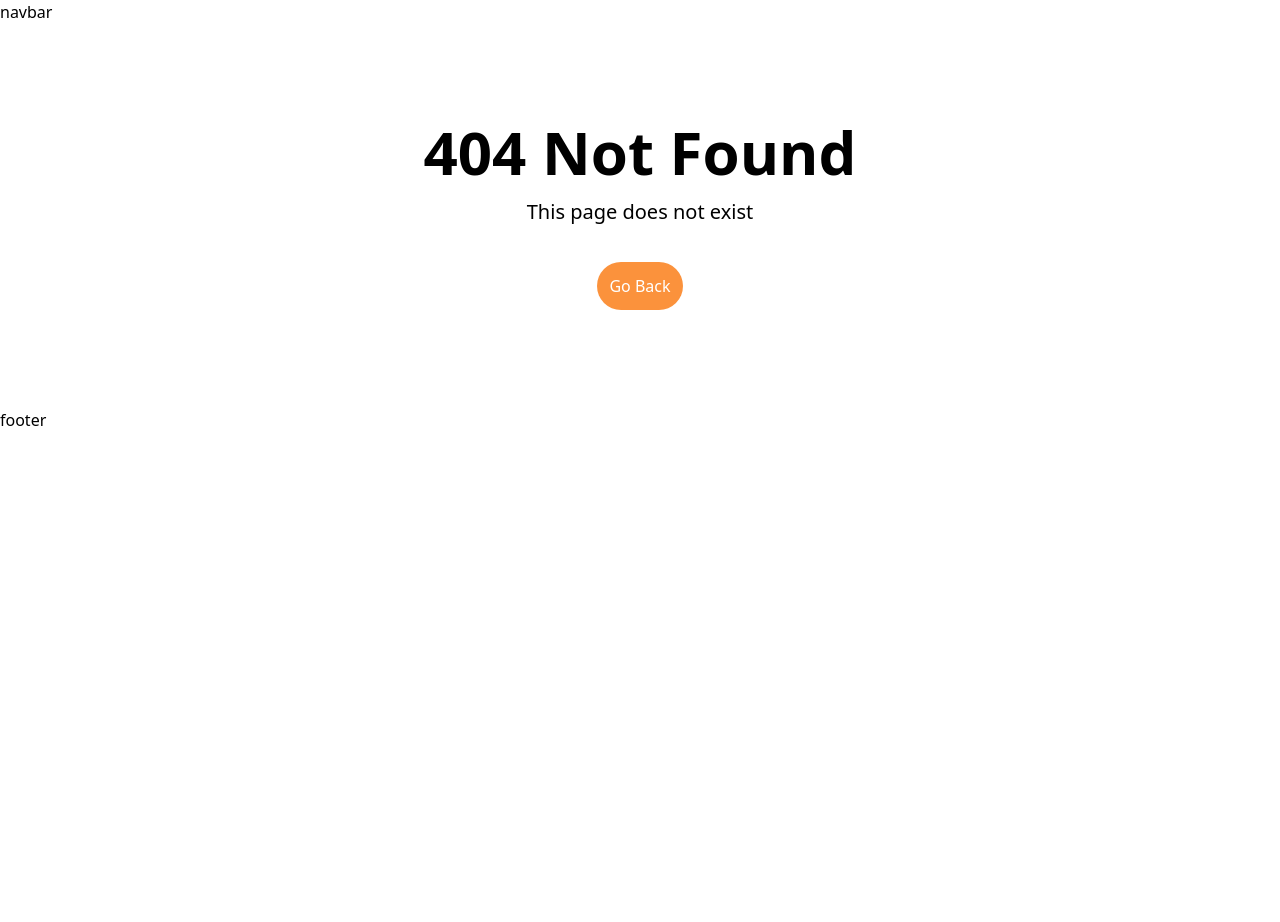
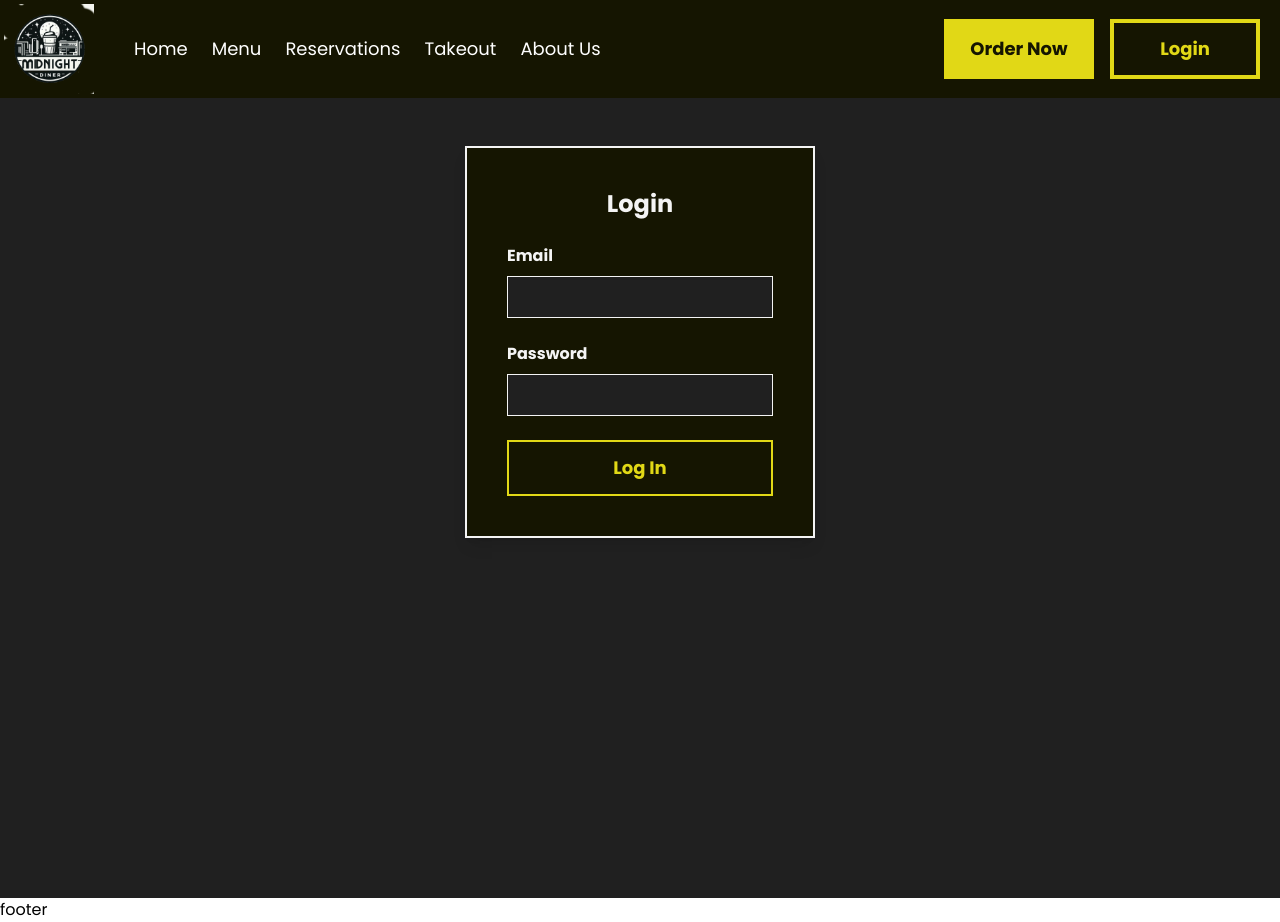
Before and after one commit to MarshallNickolauson/midnight-diner, a React (Vite) app in the folder frontend/: page /login in a window 1280 px wide. Before the commit this address had no page. Before the commit the page ends 800 px from the top, so only its background shows below. Built offline with nearby package versions, Linux system fonts and the light colour scheme.

Commit message:
frontend login and logout

```diff
--- a/frontend/index.html
+++ b/frontend/index.html
@@ -5,6 +5,7 @@
     <link rel="icon" type="image/svg+xml" href="/vite.svg" />
     <meta name="viewport" content="width=device-width, initial-scale=1.0" />
     <link href="https://fonts.googleapis.com/css2?family=Roboto:wght@400;700&family=Ropa+Sans&display=swap" rel="stylesheet">
+    <link href="https://fonts.googleapis.com/css2?family=Poppins:wght@400;700&display=swap" rel="stylesheet">
     <title>frontend</title>
   </head>
   <body>
--- a/frontend/src/App.jsx
+++ b/frontend/src/App.jsx
@@ -2,6 +2,7 @@ import { Route, createBrowserRouter, createRoutesFromElements, RouterProvider }
 import MainLayout from './layouts/MainLayout'
 import NotFoundPage from './pages/NotFoundPage';
 import HomePage from './pages/HomePage';
+import LoginPage from './pages/LoginPage';
 
 function App() {
 
@@ -10,6 +11,7 @@ function App() {
       <Route path='/' element={<MainLayout />} >
         <Route index element={<HomePage />} />
         <Route path='*' element={<NotFoundPage />} />
+        <Route path='/login' element={<LoginPage />} />
       </Route>
     )
   );
--- a/frontend/src/components/Navbar.jsx
+++ b/frontend/src/components/Navbar.jsx
@@ -1,7 +1,47 @@
+import logo from '../assets/img/midnight-diner-logo.png';
+import { Link } from 'react-router-dom';
+import YellowButtonFilled from './YellowButtonFilled';
+import YellowButtonHollow from './YellowButtonHollow';
+import { useDispatch, useSelector } from 'react-redux';
+import { useLogoutMutation } from '../features/auth/usersApiSlice';
+import { logout } from '../features/auth/authSlice';
+import { useNavigate } from 'react-router-dom';
+
 function Navbar() {
+  const { userInfo } = useSelector((state) => state.auth);
+
+  const dispatch = useDispatch();
+  const navigate = useNavigate();
+  const [logoutApiCall] = useLogoutMutation();
+
+  const handleLogout = async () => {
+    try {
+      await logoutApiCall().unwrap();
+      dispatch(logout());
+      navigate('/');
+    } catch (error) {
+      console.log(error);
+    }
+  }
+
   return (
-    <nav>
-      navbar
+    <nav className='relative mx-auto p-1 pr-5 bg-mainBlack'>
+      <div className="flex items-center justify-between">
+        <div className="flex items-center space-x-10">
+          <img src={logo} className='h-[90px]' alt="Midnight Diner Logo" />
+          <div className='space-x-6 text-white text-lg'>
+            <Link className='hover:underline' to='/'>Home</Link>
+            <Link className='hover:underline' to='/menu'>Menu</Link>
+            <Link className='hover:underline' to='/reservations'>Reservations</Link>
+            <Link className='hover:underline' to='/takeout'>Takeout</Link>
+            <Link className='hover:underline' to='/about'>About Us</Link>
+          </div>
+        </div>
+        <div className="flex space-x-4">
+          <YellowButtonFilled text='Order Now' navigateTo='/welcome'/>
+          {userInfo ? (<div onClick={handleLogout}><YellowButtonHollow text='Logout'/></div>) : (<YellowButtonHollow text='Login' navigateTo='login'/>)}
+        </div>
+      </div>
     </nav>
   );
 }
--- /dev/null
+++ b/frontend/src/components/YellowButtonFilled.jsx
@@ -0,0 +1,26 @@
+import { useNavigate } from "react-router-dom";
+
+const YellowButtonFilled = ({ text = 'blank', navigateTo = '/' }) => {
+
+  const navigate = useNavigate();
+
+  const buttonClick = () => {
+    console.log(text);
+    navigate(`${navigateTo}`);
+  }
+
+  return (
+    <div
+      onClick={buttonClick}
+      className="bg-mainYellow w-[150px] hover:bg-transparent hover:border-mainYellow-500 hover:text-mainYellow cursor-pointer border-4 border-mainYellow transition-all duration-300 ease-in-out group"
+    >
+      <div className="pt-3 pb-3 text-center">
+        <h1 className="text-mainBlack font-bold text-lg transition-all duration-200 ease-in-out group-hover:text-mainYellow">
+          {text}
+        </h1>
+      </div>
+    </div>
+  )
+}
+
+export default YellowButtonFilled;
--- /dev/null
+++ b/frontend/src/components/YellowButtonHollow.jsx
@@ -0,0 +1,26 @@
+import { useNavigate } from "react-router-dom";
+
+const YellowButtonHollow = ({ text = 'blank', navigateTo = '/' }) => {
+
+  const navigate = useNavigate();
+
+  const buttonClick = () => {
+    console.log(text);
+    navigate(`${navigateTo}`);
+  }
+
+  return (
+    <div
+      onClick={buttonClick}
+      className="bg-mainBlack w-[150px] hover:bg-mainYellow hover:border-mainYellow-500 hover:text-mainYellow cursor-pointer border-4 border-mainYellow transition-all duration-300 ease-in-out group"
+    >
+      <div className="pt-3 pb-3 text-center">
+        <h1 className="text-mainYellow font-bold text-lg transition-all duration-200 ease-in-out group-hover:text-mainBlack">
+          {text}
+        </h1>
+      </div>
+    </div>
+  )
+}
+
+export default YellowButtonHollow;
--- /dev/null
+++ b/frontend/src/pages/LoginPage.jsx
@@ -0,0 +1,81 @@
+import { useEffect, useState } from 'react';
+import { useDispatch, useSelector } from 'react-redux';
+import { useNavigate } from 'react-router-dom';
+import { setCredentials } from '../features/auth/authSlice';
+import { useLoginMutation } from '../features/auth/usersApiSlice';
+
+const LoginPage = () => {
+    const [email, setEmail] = useState('');
+    const [password, setPassword] = useState('');
+
+    const navigate = useNavigate();
+    const dispatch = useDispatch();
+    const [login, { isLoading }] = useLoginMutation();
+
+    const { userInfo } = useSelector((state) => state.auth);
+
+    useEffect(() => {
+        if (userInfo) navigate('/');
+    }, [navigate, userInfo]);
+
+    const handleLogin = async (e) => {
+        e.preventDefault();
+
+        try {
+            const res = await login({ email, password }).unwrap();
+            dispatch(setCredentials({ ...res }));
+            navigate('/');
+        } catch (err) {
+            console.log(err?.data?.message || err.error);
+        }
+
+    };
+
+    return (
+        <div className="flex justify-center items-start pt-12 min-h-screen bg-mainDarkGray">
+            <div className="bg-mainBlack p-10 shadow-lg border-2 border-mainWhite w-[350px]">
+                <h1 className="text-mainWhite font-bold text-2xl mb-6 text-center">Login</h1>
+                <form onSubmit={handleLogin} className="space-y-6">
+                    <div className="space-y-2">
+                        <label htmlFor="email" className="block text-mainWhite font-bold">
+                            Email
+                        </label>
+                        <input
+                            type="email"
+                            id="email"
+                            value={email}
+                            onChange={(e) => setEmail(e.target.value)}
+                            className="w-full px-3 py-2 border border-mainWhite focus:outline-none focus:ring-1 focus:ring-mainWhite transition-all duration-100 ease-in-out bg-mainDarkGray text-mainWhite"
+                            required
+                        />
+                    </div>
+                    <div className="space-y-2">
+                        <label htmlFor="password" className="block text-mainWhite font-bold">
+                            Password
+                        </label>
+                        <input
+                            type="password"
+                            id="password"
+                            value={password}
+                            onChange={(e) => setPassword(e.target.value)}
+                            className="w-full px-3 py-2 border border-mainWhite focus:outline-none focus:ring-1 focus:ring-mainWhite transition-all duration-100 ease-in-out bg-mainDarkGray text-mainWhite"
+                            required
+                        />
+                    </div>
+                    <div className="flex justify-center">
+                        <button
+                            type="submit"
+                            className="bg-mainBlack w-full hover:bg-mainYellow hover:border-mainYellow hover:text-mainYellow cursor-pointer border-2 border-mainYellow transition-all duration-300 ease-in-out group py-3"
+                        >
+                            <h1 className="text-mainYellow font-bold text-lg transition-all duration-100 ease-in-out group-hover:text-mainBlack">
+                                Log In
+                            </h1>
+                        </button>
+                    </div>
+                </form>
+            </div>
+        </div>
+    );
+};
+
+export default LoginPage;
--- a/frontend/src/store.js
+++ b/frontend/src/store.js
@@ -1,9 +1,14 @@
 import { configureStore } from '@reduxjs/toolkit';
+import authReducer from './features/auth/authSlice';
+import { apiSlice } from './api/apiSlice';
 
 const store = configureStore({
     reducer: {
-
+        auth: authReducer,
+        [apiSlice.reducerPath]: apiSlice.reducer,
     },
+    middleware: (getDefaultMiddleware) => getDefaultMiddleware().concat(apiSlice.middleware),
+    devTools: true
 });
 
 export default store;
--- a/frontend/tailwind.config.js
+++ b/frontend/tailwind.config.js
@@ -7,11 +7,16 @@ export default {
   theme: {
     extend: {
       colors: {
-
+        mainBlack: '#151501',
+        mainDarkGray: '#202020',
+        mainYellow: '#E1D816',
+        mainWhite: '#F4F4F4'
       },
       fontFamily: {
+        sans: ['Poppins', 'sans-serif'],
         roboto: ['Roboto', 'sans-serif'],
         ropa: ['Ropa Sans', 'sans-serif'],
+        poppins: ['Poppins', 'sans-serif'],
       },
     },
   },
```
Also changed, not shown: frontend/src/assets/img/midnight-diner-logo.png (added).
